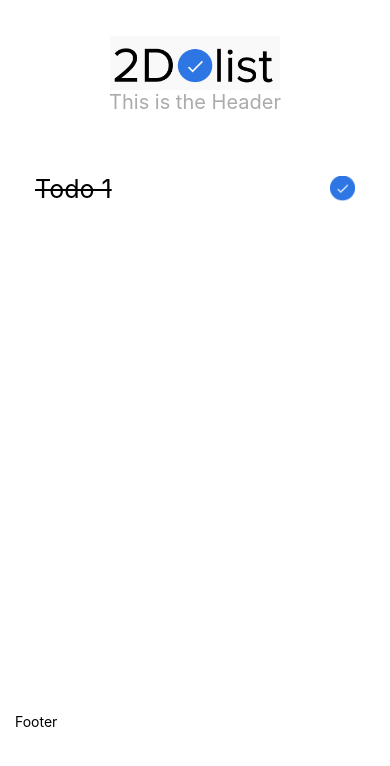
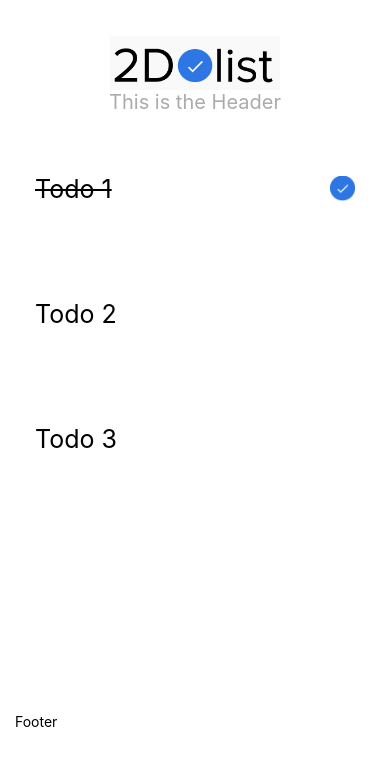
Before and after one commit to SmpManeth/react-native-todolist, a React Native app: screen / in a window 390 px wide. Shown: the top 766 px of the page. Built offline with nearby package versions, Linux system fonts and the light colour scheme.

Commit message:
update App.js and App.style.js

```diff
--- a/App.js
+++ b/App.js
@@ -18,7 +18,9 @@ export default function App() {
           <Header />
         </View>
         <View style={styles.body}>
-          <CardTodo todo={TODO_LIST[0]} />
+          {TODO_LIST.map((todo) => (
+            <CardTodo key={todo.id} todo={todo} />
+          ))}
         </View>
         <View style={styles.footer}>
           <Text style={styles.text}>Footer</Text>
--- a/App.style.js
+++ b/App.style.js
@@ -11,6 +11,7 @@ export const styles = StyleSheet.create({
 
   body: {
     flex: 5,
+    gap: 10,
   },
 
   footer: {
```
